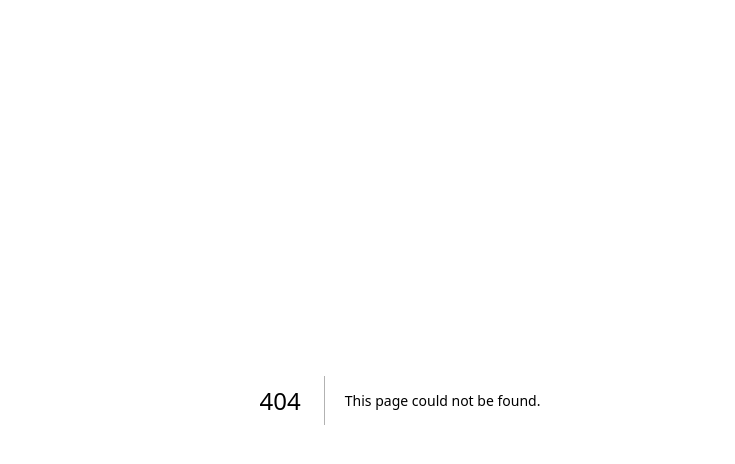
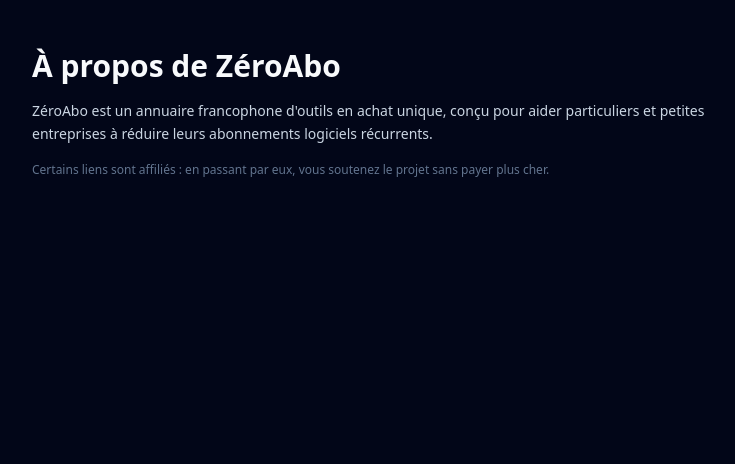
Before and after one commit to votreboosterdigital/zeroabo, a Next.js app: page /a-propos in a window 1280 px wide. Before the commit this address had no page. Shown: the top 464 px of the page, without its empty margins (240-975 px from the left). Built offline with nearby package versions, Linux system fonts and the light colour scheme.

Commit message:
feat: sitemap et page a-propos

```diff
--- /dev/null
+++ b/app/a-propos/page.tsx
@@ -0,0 +1,19 @@
+// app/a-propos/page.tsx
+export default function APropos() {
+  return (
+    <main className="min-h-screen bg-slate-950 text-slate-50">
+      <section className="max-w-3xl mx-auto px-4 py-12">
+        <h1 className="text-3xl font-bold mb-4">À propos de ZéroAbo</h1>
+        <p className="text-sm text-slate-300 leading-relaxed">
+          ZéroAbo est un annuaire francophone d&apos;outils en achat unique,
+          conçu pour aider particuliers et petites entreprises à réduire leurs
+          abonnements logiciels récurrents.
+        </p>
+        <p className="mt-4 text-xs text-slate-500">
+          Certains liens sont affiliés&nbsp;: en passant par eux, vous soutenez
+          le projet sans payer plus cher.
+        </p>
+      </section>
+    </main>
+  );
+}
--- a/app/sitemap.ts
+++ b/app/sitemap.ts
@@ -1,6 +1,15 @@
+// app/sitemap.ts
 import type { MetadataRoute } from "next";
+import { TOOL_ALTERNATIVES } from "@/app/data/tools";
 
 export default function sitemap(): MetadataRoute.Sitemap {
+  const tools = TOOL_ALTERNATIVES.map((tool) => ({
+    url: `https://zeroabo.fr/outil/${tool.slug}`,
+    lastModified: new Date(),
+    changeFrequency: "monthly" as const,
+    priority: 0.8,
+  }));
+
   return [
     {
       url: "https://zeroabo.fr",
@@ -8,5 +17,6 @@
       changeFrequency: "weekly",
       priority: 1,
     },
+    ...tools,
   ];
 }
```
